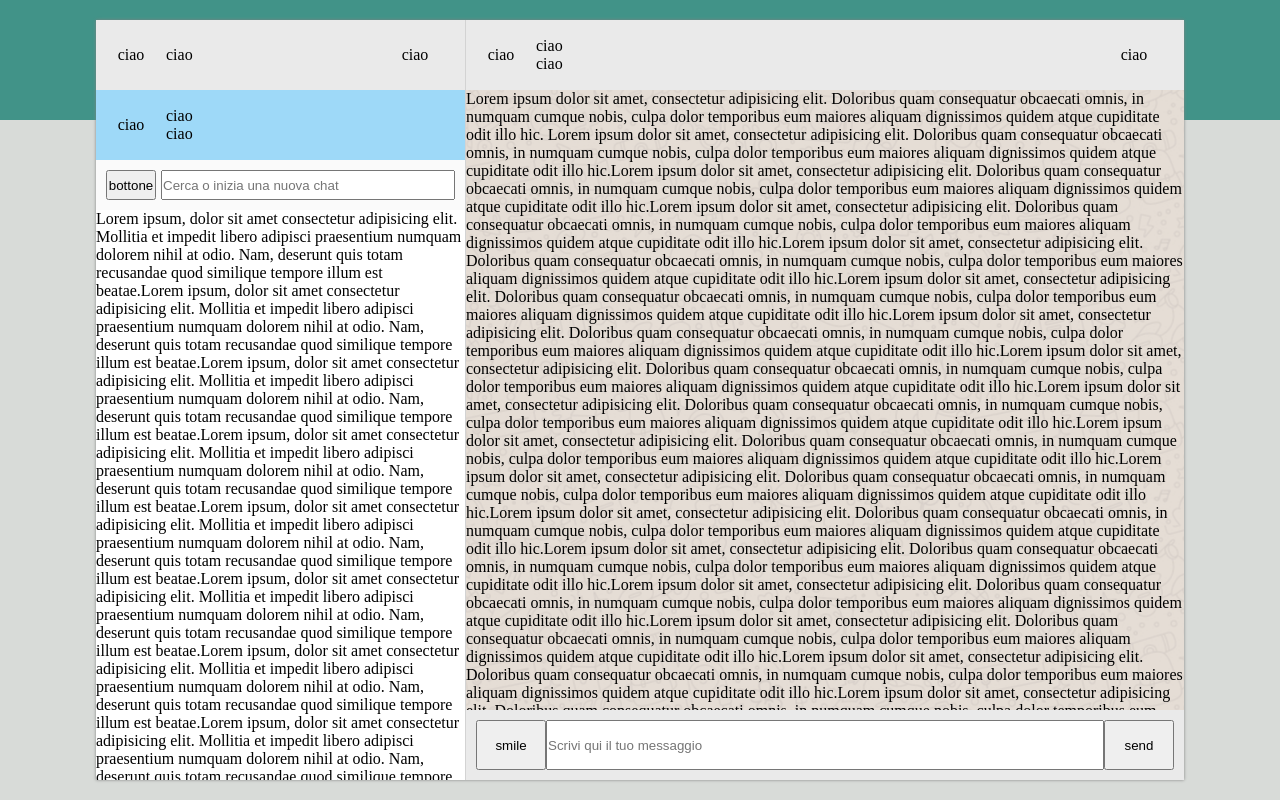
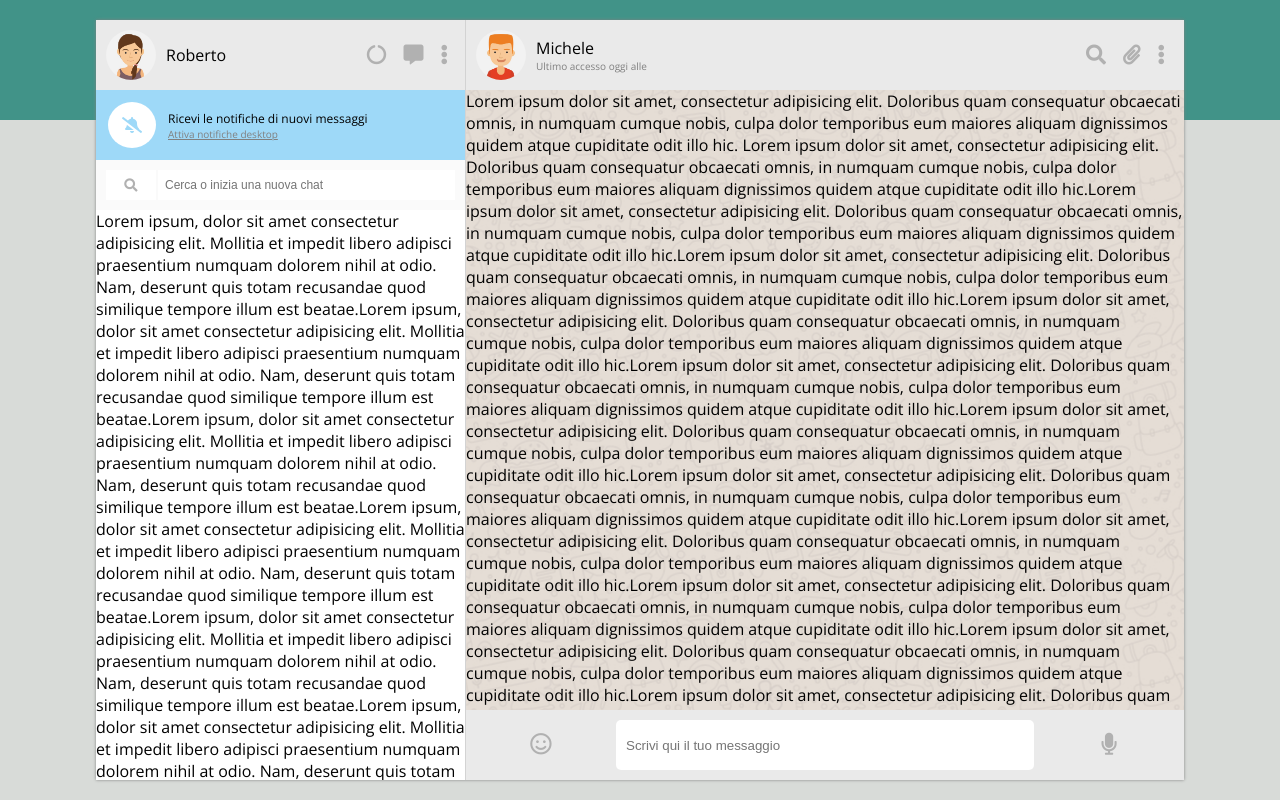
Before and after one commit to robertoattanasio/js-html-css-boolzap, a plain HTML site: page index.html in a window 1280 px wide. Drawn offline with nearby package versions, Linux system fonts and the light colour scheme.

Commit message:
Pulizia codice, aggiunta dettagli grafici
Inizio lavori per lista utenti e finestra chat

```diff
--- a/css/styles.css
+++ b/css/styles.css
@@ -19,13 +19,23 @@
     --gray: #eaeaea;
     --light-blue: #9ed9f8;
     --light-gray: #fafafa;
+    --main-trans: 200ms;
 }
 
 body {
     display: flex;
     width: 100%;
     height: 100vh;
+    font-family: 'Open Sans', sans-serif;
     background: linear-gradient(to bottom, var(--dark-green) 0 120px, #d8dbd8 120px 100%);
+}
+
+a:link,
+a:visited,
+a:active,
+a:hover {
+    color: inherit;
+    text-decoration: none;
 }
 
 
@@ -67,19 +77,38 @@ body {
     display: flex;
     justify-content: center;
     align-items: center;
+    padding: 10px;
+}
+
+.user_image img {
+    width: 100%;
+    border-radius: 50%;
 }
 
 .user_name {
     flex: 1 1 auto;
     display: flex;
     align-items: center;
+    font-size: 16px;
 }
 
 .user_buttons {
-    flex: 0 0 100px;
+    flex: 0 0 auto;
     display: flex;
     justify-content: center;
     align-items: center;
+    font-size: 20px;
+    color: #b1b1b1;
+}
+
+.user_buttons i {
+    margin-right: 17px;
+    transition: var(--main-trans);
+}
+
+.user_buttons i:hover {
+    cursor: pointer;
+    color: gray;
 }
 
 
@@ -94,10 +123,14 @@ body {
 }
 
 .notifications_logo {
-    flex: 0 0 70px;
+    flex: 0 0 48px;
     display: flex;
     justify-content: center;
     align-items: center;
+    margin: 12px;
+    border-radius: 100%;
+    background-color: white;
+    color: var(--light-blue);
 }
 
 .notifications_text {
@@ -105,6 +138,16 @@ body {
     flex-flow: column nowrap;
     flex: 1 1 auto;
     justify-content: center;
+}
+
+.notifications_text_title {
+    font-size: 12px;
+}
+
+.notifications_link {
+    font-size: 10px;
+    color: gray;
+    text-decoration: underline;
 }
 
 
@@ -121,12 +164,28 @@ body {
 }
 
 button.chat_search_button {
+    padding: 2px 7px;
     width: 50px;
+    background-color: white;
+    border: none;
+    color: #b1b1b1;
+    transition: var(--main-trans);
+}
+
+button.chat_search_button:hover {
+    cursor: pointer;
+    color: gray;
 }
 
 input.chat_search_input {
+    color: #b1b1b1;
+    font-size: 12px;
     flex: 1 1 auto;
-    margin-left: 5px;
+    margin-left: 2px;
+    padding: 2px 7px;
+    outline: gray;
+    background-color: white;
+    border: none;
 }
 
 
@@ -159,6 +218,12 @@ input.chat_search_input {
     display: flex;
     justify-content: center;
     align-items: center;
+    padding: 10px;
+}
+
+.chat_user_image img {
+    width: 100%;
+    border-radius: 50%;
 }
 
 .chat_user_name_box {
@@ -168,11 +233,32 @@ input.chat_search_input {
     justify-content: center;
 }
 
+.chat_user_name {
+    font-size: 16px;
+}
+
+.chat_user_date {
+    font-size: 10px;
+    color: gray;
+}
+
 .chat_user_buttons {
     flex: 0 0 100px;
     display: flex;
     justify-content: center;
     align-items: center;
+    font-size: 20px;
+    color: #b1b1b1;
+}
+
+.chat_user_buttons i {
+    margin-right: 17px;
+    transition: var(--main-trans);
+}
+
+.chat_user_buttons i:hover {
+    cursor: pointer;
+    color: gray;
 }
 
 .chat_panel {
@@ -188,23 +274,35 @@ input.chat_search_input {
     align-items: center;
     flex-shrink: 0;
     height: 70px;
-    padding: 10px;
+    padding: 10px 0;
     background-color: var(--gray);
 }
 
-button.chat_input_emoticons {
-    flex: 0 0 70px;
+button.chat_input_emoticons,
+button.chat_input_send {
+    flex: 0 0 150px;
     height: 100%;
+    font-size: 22px;
+    color: #b1b1b1;
+    background-color: transparent;
+    border: transparent;
+    transition: var(--main-trans);
+}
+
+button.chat_input_emoticons:hover,
+button.chat_input_send:hover {
+    cursor: pointer;
+    color: gray;
 }
 
 input.chat_input_text {
     flex: 1 1 auto;
     height: 100%;
-}
-
-button.chat_input_send {
-    flex: 0 0 70px;
-    height: 100%;
+    padding: 0 10px;
+    outline: gray;
+    background-color: white;
+    border: transparent;
+    border-radius: 5px;
 }
 
 
--- a/index.html
+++ b/index.html
@@ -20,40 +20,51 @@
 
 <body class="">
 
+    <!-- MAIN WRAPPER -->
     <div id="boolzap" class="main_wrapper">
 
+        <!-- USER CONTAINER / LEFT FIELD -->
         <div class="user_container">
+
+            <!-- USER PANEL -->
             <div class="user_panel">
+
                 <div class="user_image">
-                    ciao
+                    <img :src="'img/avatar' + user.avatar + '.jpg'">
                 </div>
+
                 <div class="user_name">
-                    ciao
+                    {{user.name}}
                 </div>
+
                 <div class="user_buttons">
-                    ciao
+                    <i class="fas fa-circle-notch"></i>
+                    <i class="fas fa-comment-alt"></i>
+                    <i class="fas fa-ellipsis-v"></i>
                 </div>
 
             </div>
+
+            <!-- NOTIFICATIONS BOX -->
             <div class="notifications">
                 <div class="notifications_logo">
-
-                    ciao
-                </div>
-                <div class="notifications_text">
-                    <div class="notifications_text_title">ciao</div>
-                    <div class="notifications_link">ciao</div>
+                    <i class="fas fa-bell-slash"></i>
                 </div>
 
-
+                <div class="notifications_text">
+                    <div class="notifications_text_title">Ricevi le notifiche di nuovi messaggi</div>
+                    <div class="notifications_link"><a href="#">Attiva notifiche desktop</a></div>
+                </div>
             </div>
 
+            <!-- CHAT SEARCH BOX -->
             <div class="chat_search">
-                <button class="chat_search_button">bottone</button>
+                <button class="chat_search_button"><i class="fas fa-search"></i></button>
                 <input class="chat_search_input" type="text" placeholder="Cerca o inizia una nuova chat">
 
             </div>
 
+            <!-- CHAT USER LIST -->
             <div class="chat_list">
                 Lorem ipsum, dolor sit amet consectetur adipisicing elit. Mollitia et impedit libero adipisci praesentium numquam dolorem nihil at odio. Nam, deserunt quis totam recusandae quod similique tempore illum est beatae.Lorem ipsum, dolor sit amet consectetur
                 adipisicing elit. Mollitia et impedit libero adipisci praesentium numquam dolorem nihil at odio. Nam, deserunt quis totam recusandae quod similique tempore illum est beatae.Lorem ipsum, dolor sit amet consectetur adipisicing elit. Mollitia
@@ -77,24 +88,32 @@
                 elit. Mollitia et impedit libero adipisci praesentium numquam dolorem nihil at odio. Nam, deserunt quis totam recusandae quod similique tempore illum est beatae.Lorem ipsum, dolor sit amet consectetur adipisicing elit. Mollitia et impedit
                 libero adipisci praesentium numquam dolorem nihil at odio. Nam, deserunt quis totam recusandae quod similique tempore illum est beatae.
             </div>
-
         </div>
 
+        <!-- CHAT CONTAINER / RIGHT FIELD -->
+
         <div class="chat_container">
+
+            <!-- USER PANEL -->
             <div class="chat_user_panel">
+
                 <div class="chat_user_image">
-                    ciao
+                    <img :src="'img/avatar' + contacts[0].avatar + '.jpg'">
                 </div>
+
                 <div class="chat_user_name_box">
-                    <div class="chat_user_name">ciao</div>
-                    <div class="chat_user_date">ciao</div>
+                    <div class="chat_user_name">{{contacts[0].name}}</div>
+                    <div class="chat_user_date">Ultimo accesso oggi alle</div>
+                </div>
 
-                </div>
                 <div class="chat_user_buttons">
-                    ciao
+                    <i class="fas fa-search"></i>
+                    <i class="fas fa-paperclip"></i>
+                    <i class="fas fa-ellipsis-v"></i>
                 </div>
             </div>
 
+            <!-- CHAT BOX -->
             <div class="chat_panel">
                 Lorem ipsum dolor sit amet, consectetur adipisicing elit. Doloribus quam consequatur obcaecati omnis, in numquam cumque nobis, culpa dolor temporibus eum maiores aliquam dignissimos quidem atque cupiditate odit illo hic. Lorem ipsum dolor sit amet, consectetur
                 adipisicing elit. Doloribus quam consequatur obcaecati omnis, in numquam cumque nobis, culpa dolor temporibus eum maiores aliquam dignissimos quidem atque cupiditate odit illo hic.Lorem ipsum dolor sit amet, consectetur adipisicing elit.
@@ -139,14 +158,25 @@
                 omnis, in numquam cumque nobis, culpa dolor temporibus eum maiores aliquam dignissimos quidem atque cupiditate odit illo hic.
             </div>
 
+            <!-- INPUT BOX -->
             <div class="chat_input">
-                <button class="chat_input_emoticons">smile</button>
-                <input class="chat_input_text" type="text" placeholder="Scrivi qui il tuo messaggio">
-                <button class="chat_input_send">send</button>
 
+                <button class="chat_input_emoticons"><i class="far fa-smile"></i></button>
+
+                <input v-model="inputText" class="chat_input_text" type="text" placeholder="Scrivi qui il tuo messaggio">
+
+                <button class="chat_input_send">
+
+                    <div v-if="(inputText == '')">
+                        <i class="fas fa-microphone"></i>
+                    </div>
+
+                    <div v-else>
+                        <i class="fas fa-paper-plane"></i>
+                    </div>
+                </button>
 
             </div>
-
         </div>
     </div>
 
--- a/js/app.js
+++ b/js/app.js
@@ -2,6 +2,92 @@ var app = new Vue({
 
     el: "#boolzap",
     data: {
+        inputText: '',
+        user: {
+            name: 'Roberto',
+            avatar: '_io',
+            visible: true,
+        },
+        contacts: [{
+                name: 'Michele',
+                avatar: '_1',
+                visible: true,
+                messages: [{
+                        date: '10/01/2020 15:30:55',
+                        text: 'Hai portato a spasso il cane?',
+                        status: 'sent'
+                    },
+                    {
+                        date: '10/01/2020 15:50:00',
+                        text: 'Ricordati di dargli da mangiare',
+                        status: 'sent'
+                    },
+                    {
+                        date: '10/01/2020 16:15:22',
+                        text: 'Tutto fatto!',
+                        status: 'received'
+                    }
+                ],
+            },
+            {
+                name: 'Fabio',
+                avatar: '_2',
+                visible: true,
+                messages: [{
+                        date: '20/03/2020 16:30:00',
+                        text: 'Ciao come stai?',
+                        status: 'sent'
+                    },
+                    {
+                        date: '20/03/2020 16:30:55',
+                        text: 'Bene grazie! Stasera ci vediamo?',
+                        status: 'received'
+                    },
+                    {
+                        date: '20/03/2020 16:35:00',
+                        text: 'Mi piacerebbe ma devo andare a fare la spesa.',
+                        status: 'sent'
+                    }
+                ],
+            },
+            {
+                name: 'Samuele',
+                avatar: '_3',
+                visible: true,
+                messages: [{
+                        date: '28/03/2020 10:10:40',
+                        text: 'La Marianna va in campagna',
+                        status: 'received'
+                    },
+                    {
+                        date: '28/03/2020 10:20:10',
+                        text: 'Sicuro di non aver sbagliato chat?',
+                        status: 'sent'
+                    },
+                    {
+                        date: '28/03/2020 16:15:22',
+                        text: 'Ah scusa!',
+                        status: 'received'
+                    }
+                ],
+            },
+            {
+                name: 'Luisa',
+                avatar: '_4',
+                visible: true,
+                messages: [{
+                        date: '10/01/2020 15:30:55',
+                        text: 'Lo sai che ha aperto una nuova pizzeria?',
+                        status: 'sent'
+                    },
+                    {
+                        date: '10/01/2020 15:50:00',
+                        text: 'Si, ma preferirei andare al cinema',
+                        status: 'received'
+                    }
+                ],
+            },
+        ]
 
     }
 });
```
